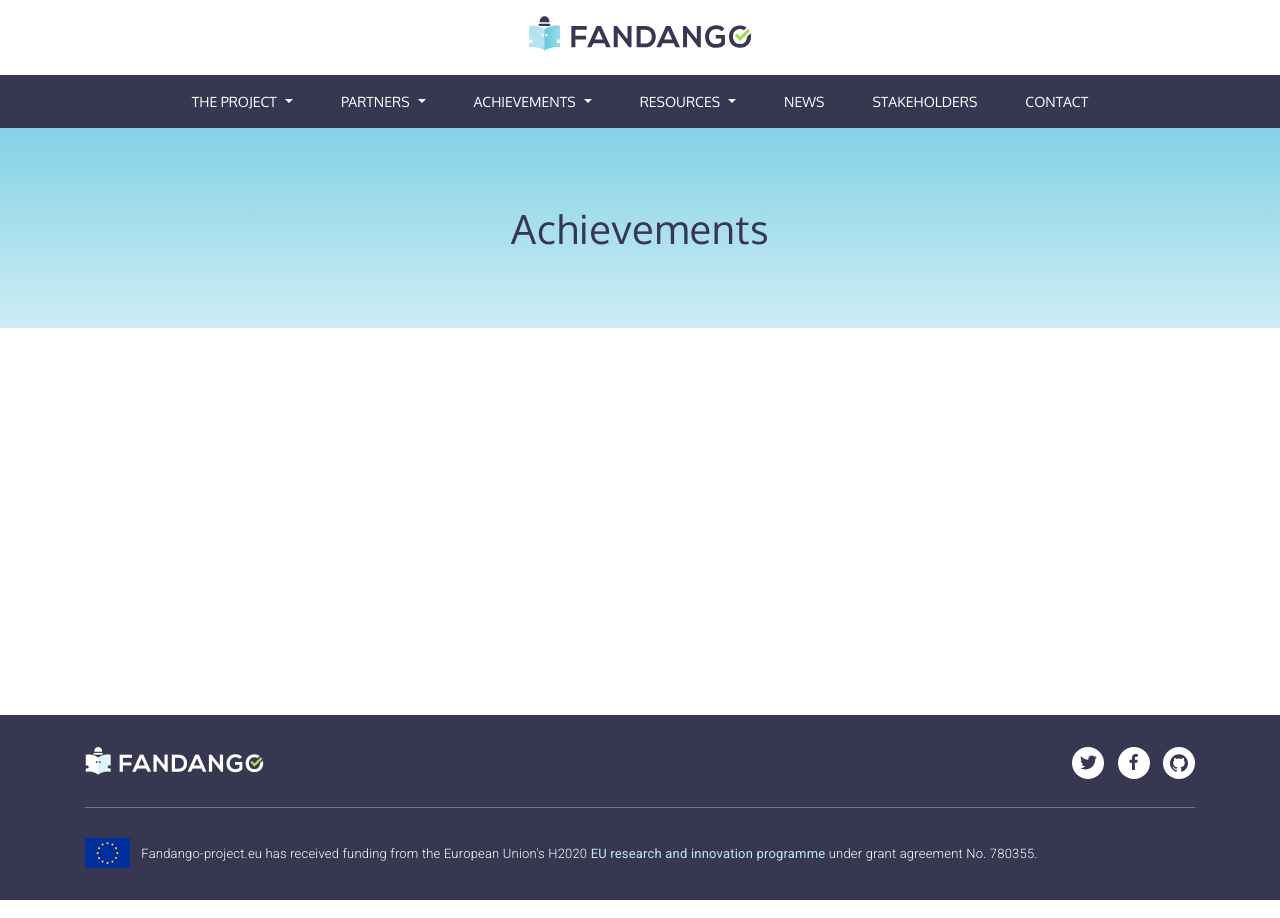
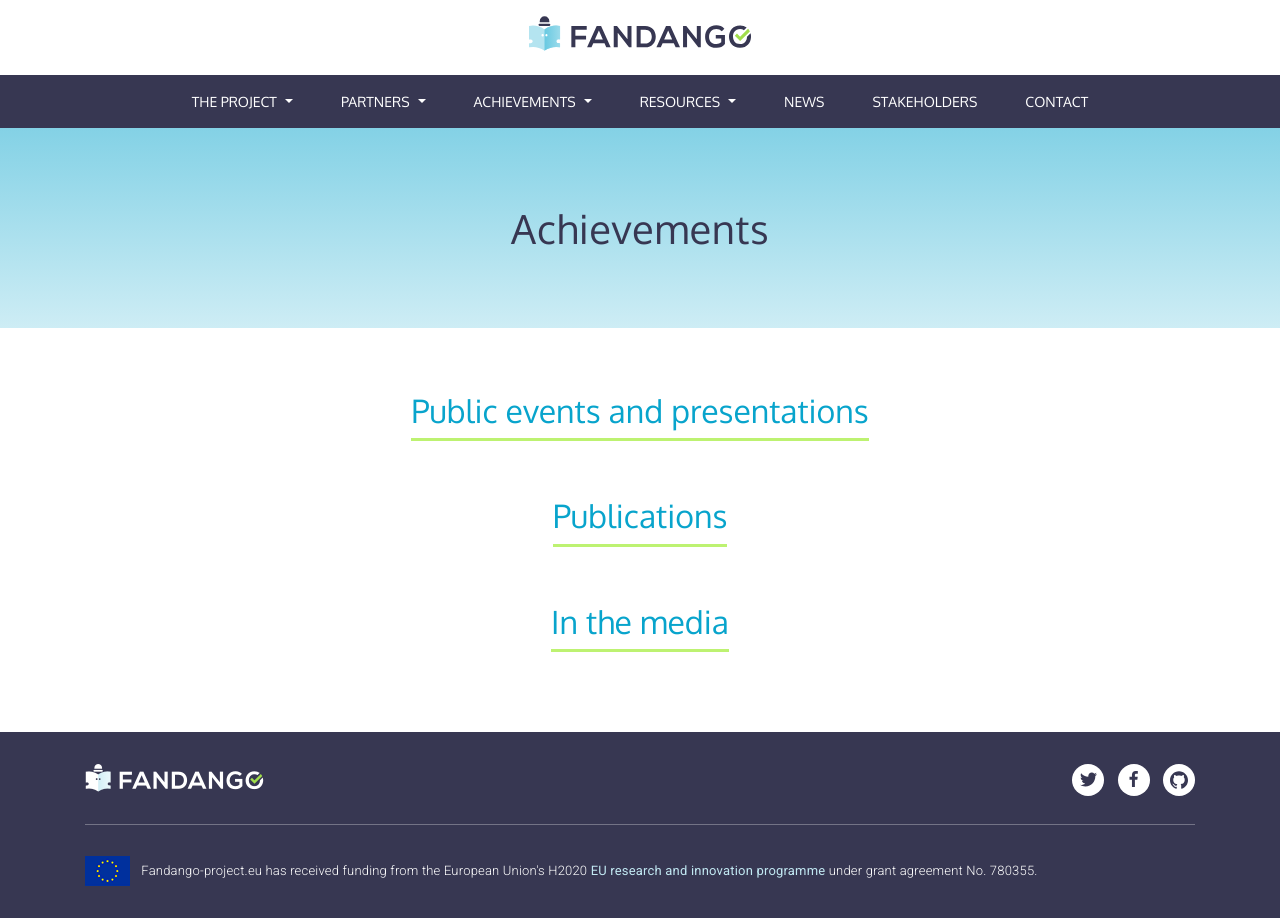
Before and after one commit to fandangOrg/fandango-web, a Jekyll site: the page built from achievements.md, in a window 1280 px wide. Built offline with Jekyll 4.4.1, drawn with Linux system fonts in a browser that asks for light colours; comment, search, counter and statistics services are not loaded.

Commit message:
Updated Achievements

```diff
--- a/achievements.md
+++ b/achievements.md
@@ -6,3 +6,8 @@ position: 5
 is_in_navigation: true
 navigation_order: 2
 ---
+
+{: .project-list}
+- ### [Public events and presentations](/achievements/public-events/)
+- ### [Publications](/achievements/technical-approach/)
+- ### [In the media](/achievements/ambition/)
```
